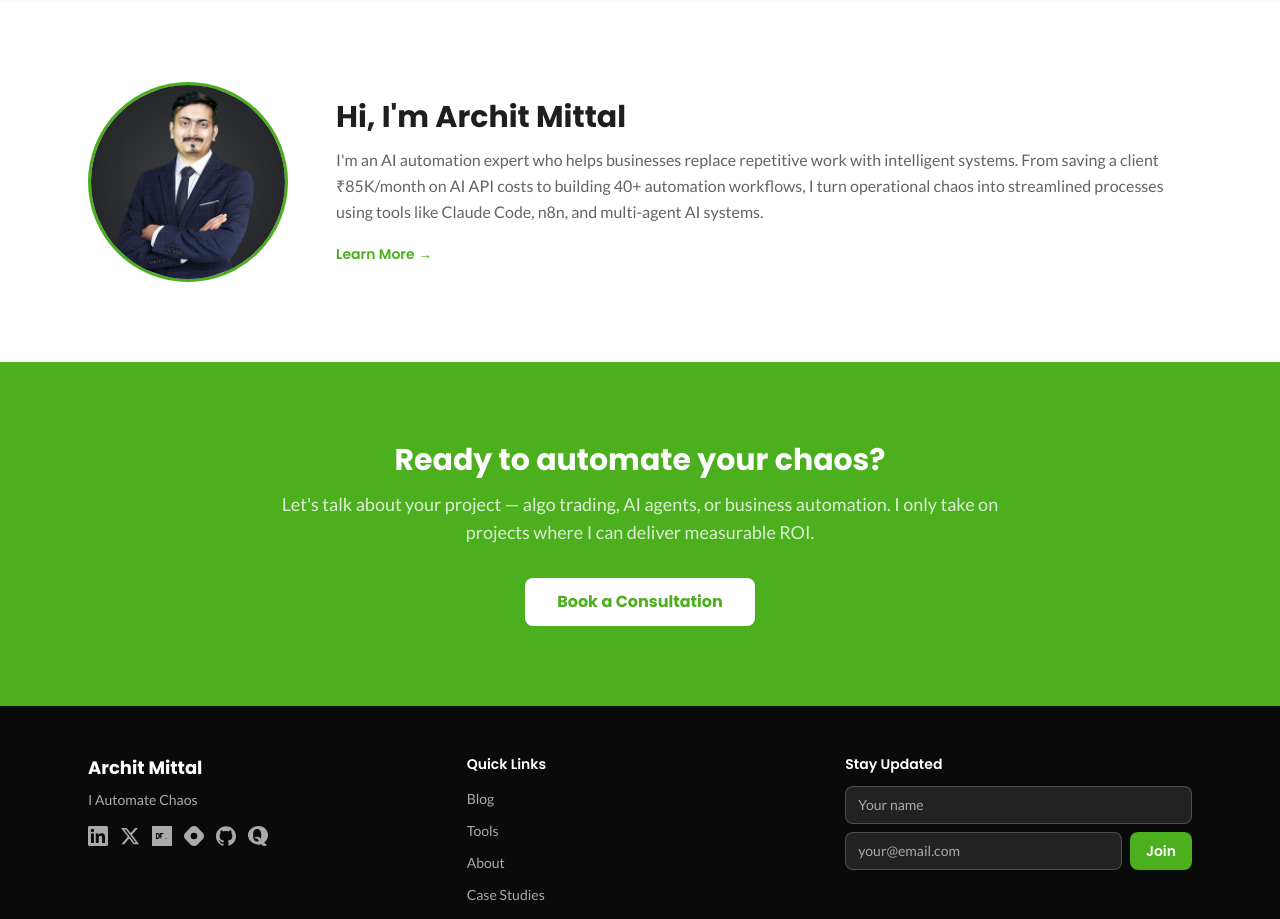
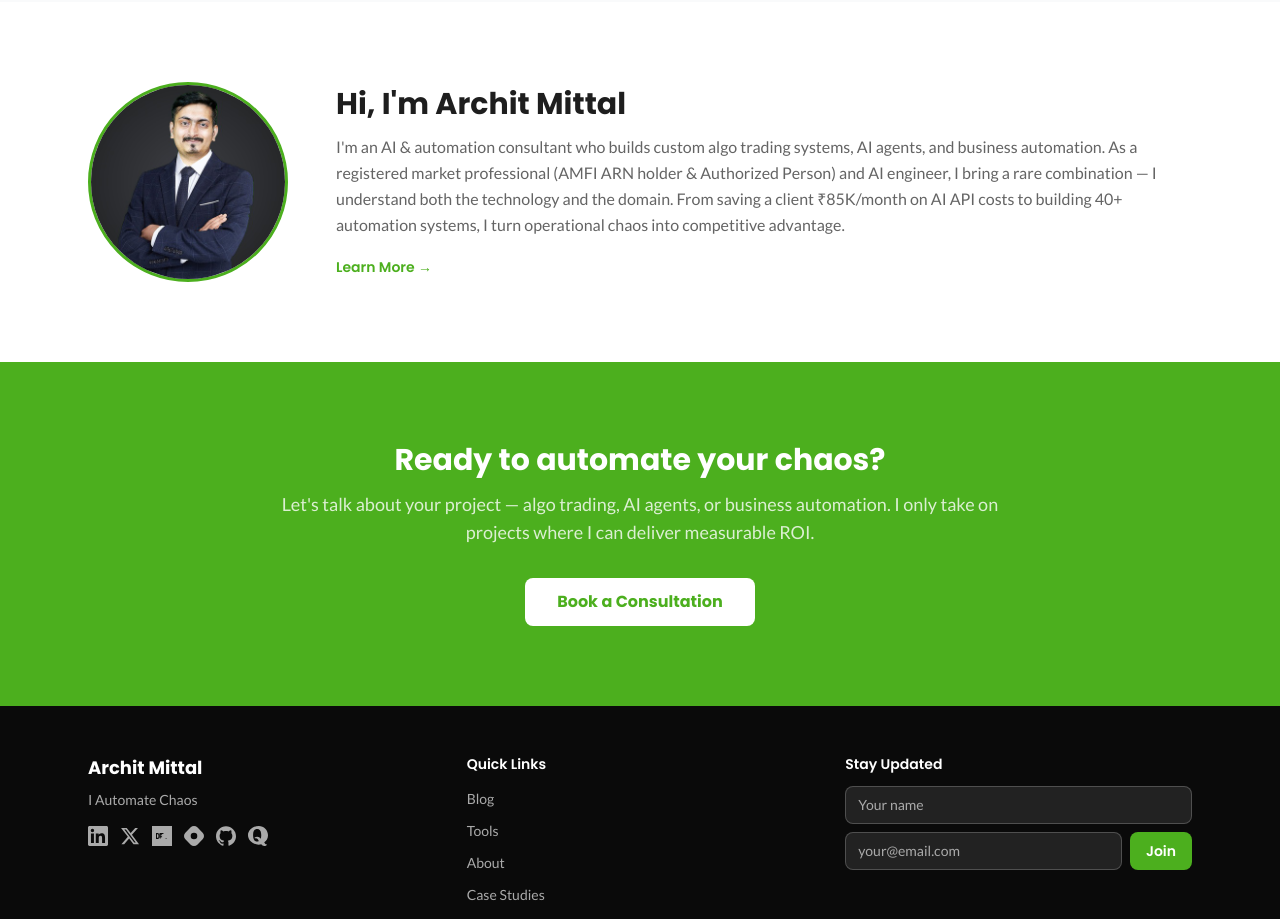
Before and after one commit to archit-akg13/architmittal.com, a Next.js app: page / in a window 1280 px wide. Shown: the part 2780-3699 px from the top of the page. Built offline with nearby package versions, Linux system fonts and the light colour scheme; no server answers.

Commit message:
refactor: update AboutSnippet with consultancy bio
Updated the description of professional expertise and services offered.

```diff
--- a/components/AboutSnippet.tsx
+++ b/components/AboutSnippet.tsx
@@ -20,9 +20,9 @@ export default function AboutSnippet() {
             Hi, I&apos;m Archit Mittal
           </h2>
           <p className="font-body text-body leading-relaxed mb-4">
-            I&apos;m an AI automation expert who helps businesses replace repetitive work with intelligent systems.
-            From saving a client ₹85K/month on AI API costs to building 40+ automation workflows,
-            I turn operational chaos into streamlined processes using tools like Claude Code, n8n, and multi-agent AI systems.
+            I&apos;m an AI &amp; automation consultant who builds custom algo trading systems, AI agents, and business automation.
+            As a registered market professional (AMFI ARN holder &amp; Authorized Person) and AI engineer,
+            I bring a rare combination — I understand both the technology and the domain. From saving a client ₹85K/month on AI API costs to building 40+ automation systems, I turn operational chaos into competitive advantage.
           </p>
           <Link href="/about" className="text-lime hover:text-lime-dark font-heading font-semibold text-sm transition-colors">
             Learn More &rarr;
```
